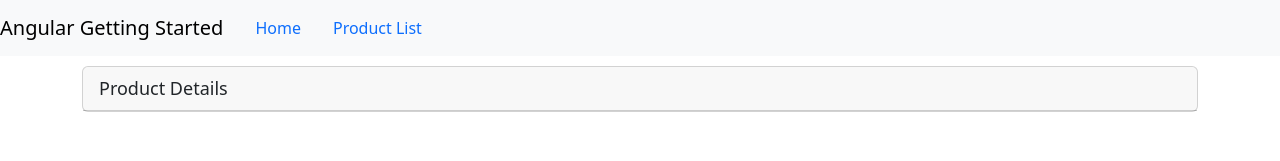
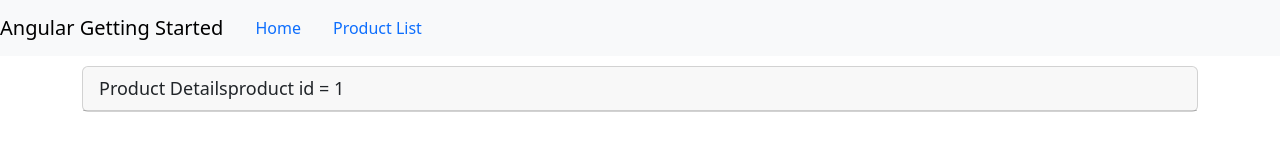
Before and after one commit to markfady/Angular_Getting_Started, an Angular app: page /products/1 in a window 1280 px wide. Shown: the top 161 px of the page. Built offline with nearby package versions, Linux system fonts and the light colour scheme.

Commit message:
get parameter from url using activatedRoute

```diff
--- a/src/app/products/product-detail.component.ts
+++ b/src/app/products/product-detail.component.ts
@@ -1,4 +1,5 @@
 import { Component, OnInit } from '@angular/core';
+import { ActivatedRoute } from '@angular/router';
 
 @Component({
   //selector: 'pm-product-detail', //we only need selector if we will nest this component
@@ -7,9 +8,12 @@ import { Component, OnInit } from '@angular/core';
 })
 export class ProductDetailComponent implements OnInit {
   pageTitle:string='Product Details'
-  constructor() { }
+  constructor(private route:ActivatedRoute) { } //ActivatedRoute to read the URL and get the parameter , to display clicked product Info
 
-  ngOnInit(): void {
+  ngOnInit(): void { //initiated when component initialized (Like useEffect)
+    const id=Number(this.route.snapshot.paramMap.get('id')); //parameter(will not change so we use snapshot)
+    this.pageTitle +=`product id = ${id} `
   }
 
+
 }
```
